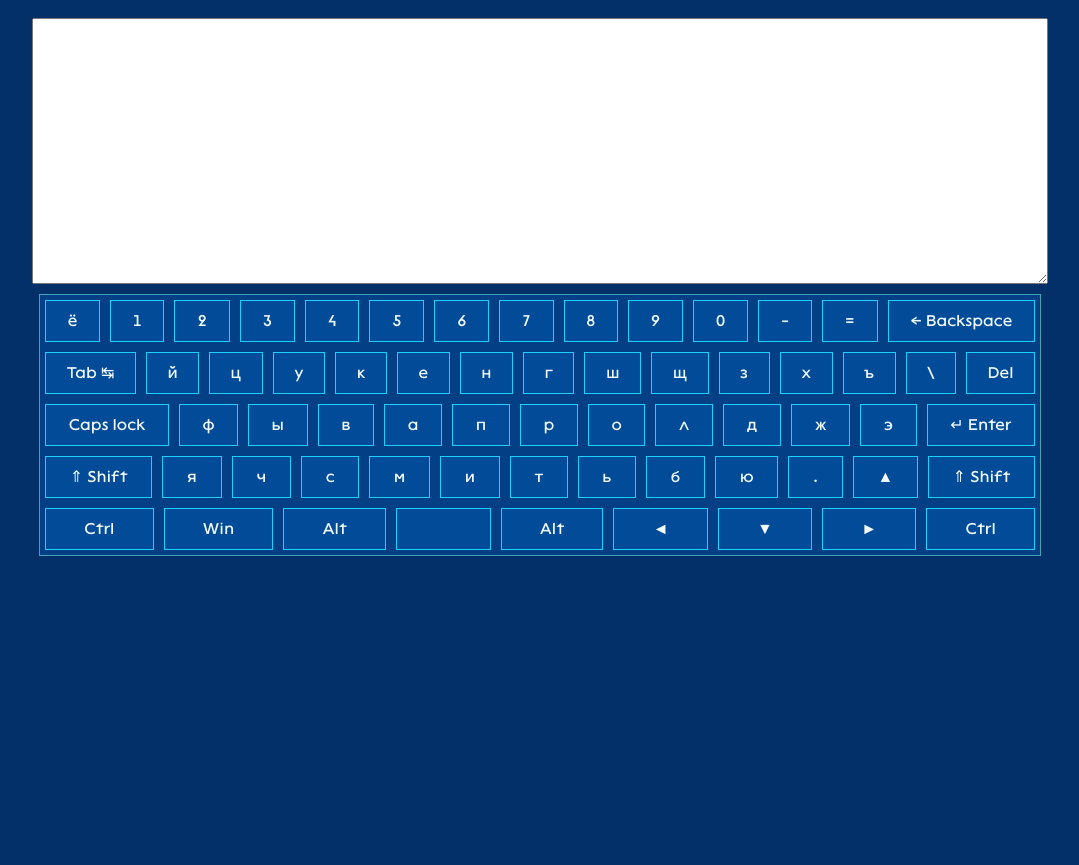
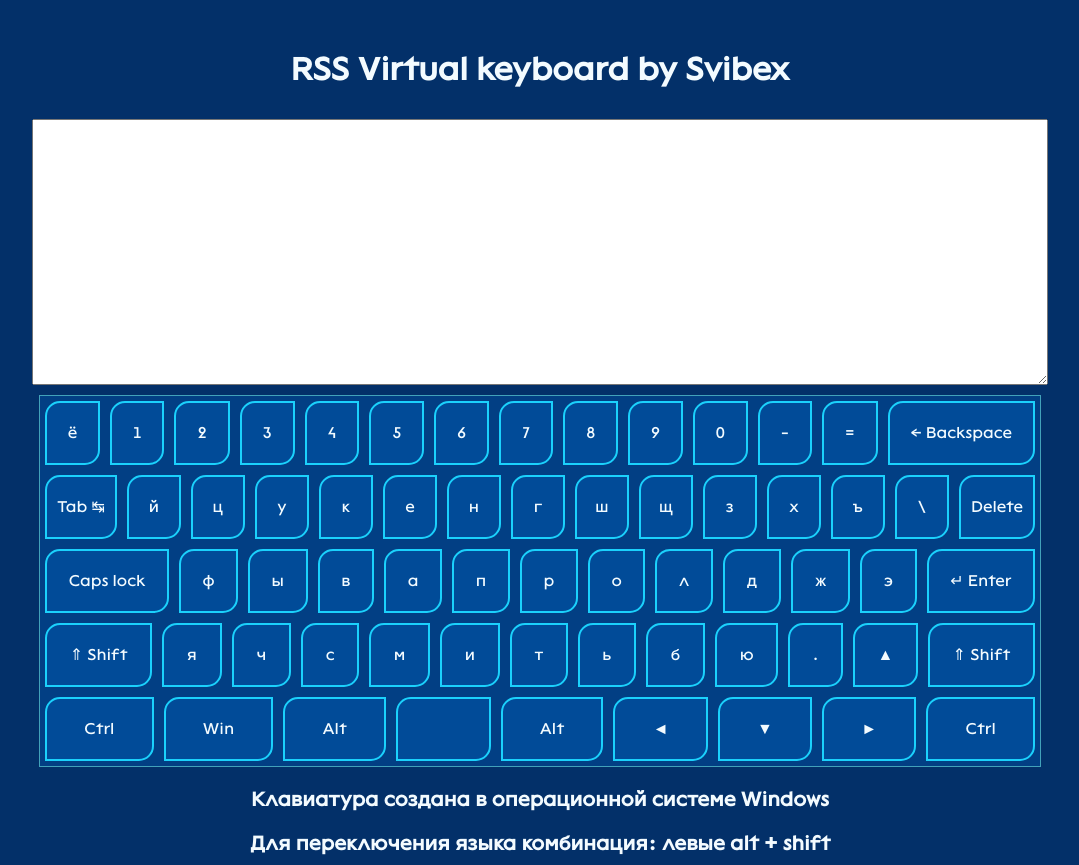
Before and after one commit to Svibex/VirtualKeyboard, a plain HTML site: page index.html in a window 1280 px wide. Shown: the whole page, without its empty margins (100-1179 px from the left). Before the commit the page ends 800 px from the top, so only its background shows below. Drawn offline with Linux system fonts and the light colour scheme.

Commit message:
feat: update keyboard & add text on page

```diff
--- a/script.js
+++ b/script.js
@@ -112,8 +112,8 @@
         eng: {upperCase: '|', lowerCase: '&#92;'},
         keyCode: 'Backslash'
     }, {
-        rus: {upperCase: 'Del', lowerCase: 'Del'},
-        eng: {upperCase: 'Del', lowerCase: 'Del'},
+        rus: {upperCase: 'Delete', lowerCase: 'Delete'},
+        eng: {upperCase: 'Delete', lowerCase: 'Delete'},
         keyCode: 'Delete'
     },],
     [{
@@ -265,13 +265,26 @@
 let capsLock = 'lowerCase';
 let value = ''
 const BODY = document.querySelector('body')
+const TITLE = document.createElement('h1')
+const textArea = document.createElement('textarea')
 const keyboard = document.createElement('div')
-const textArea = document.createElement('textarea')
-keyboard.classList.add('keyboard')
+const DESCRIPTION = document.createElement('h2')
+const CHANGELANGUAGE = document.createElement('h3')
+
+BODY.appendChild(TITLE)
+document.querySelector('h1').innerHTML = 'RSS Virtual keyboard by Svibex';
 
 BODY.appendChild(textArea)
 textArea.classList.add('textarea')
+
 BODY.appendChild(keyboard)
+keyboard.classList.add('keyboard')
+
+BODY.appendChild(DESCRIPTION)
+document.querySelector('h2').innerHTML = 'Клавиатура создана в операционной системе Windows';
+
+BODY.appendChild(CHANGELANGUAGE)
+document.querySelector('h3').innerHTML = 'Для переключения языка комбинация: левыe alt + shift';
 
 function changeLanguage() {
     lang === 'rus' ? lang = 'eng' : lang = 'rus'
--- a/style.css
+++ b/style.css
@@ -14,6 +14,21 @@
     flex-direction: column;
     align-items: center;
     font-family: Lack, sans-serif;
+    color: #f3fbff;
+    margin: auto;
+}
+
+h1 {
+    margin-top: 50px;
+}
+
+h2 {
+    padding-top: 10px;
+}
+
+h2, h3 {
+    font-size: 20px;
+    margin: 10px;
 }
 
 .textarea {
@@ -38,13 +53,15 @@
 
 .key {
     height: 20px;
-    padding: 10px;
-    border: 1px solid #1bd1fc;
-    color: #f3fbff;
+    min-width: 50px;
+    padding: 20px 0;
+    border: 2px solid #1bd1fc;
     background-color: #014b98;
+    border-radius: 15px 0 15px 0;
     flex-grow: 1;
     margin: 5px;
     text-align: center;
+    max-width: 150px;
 }
 
 .hidden {
```
